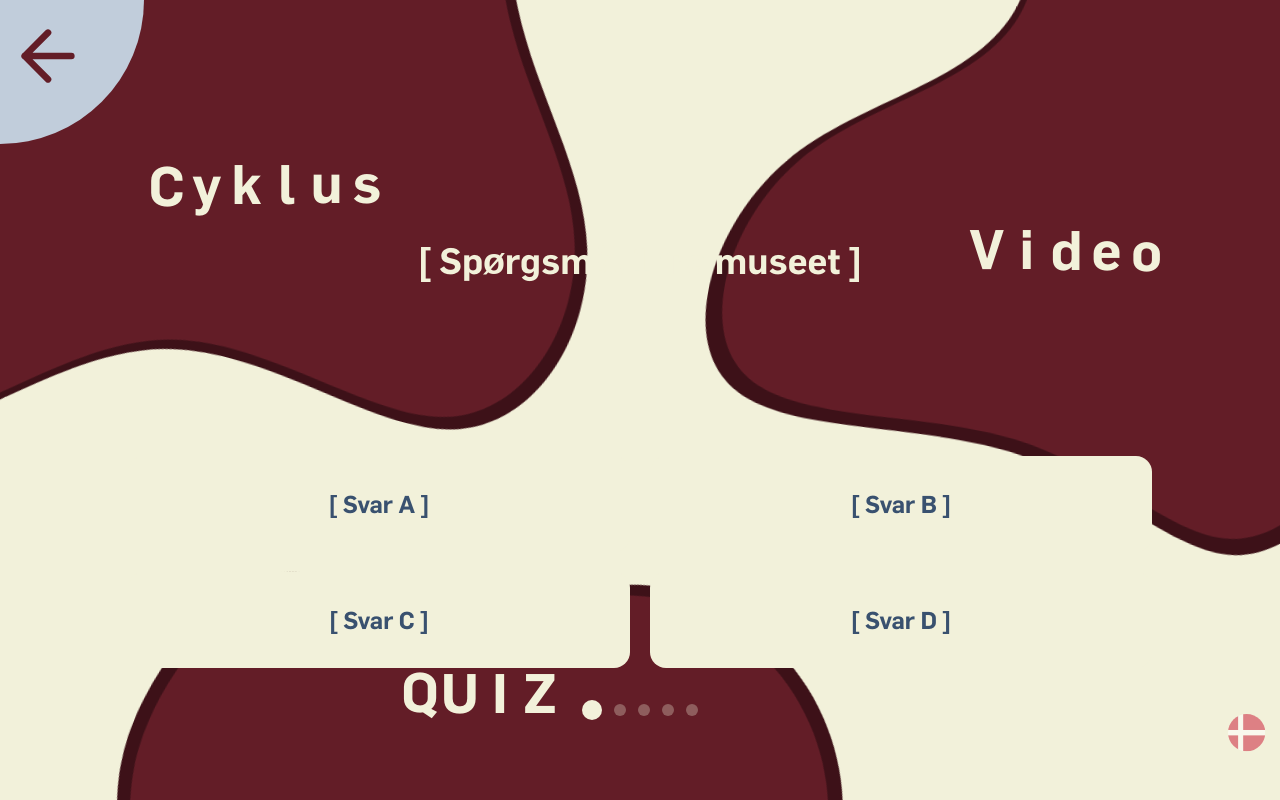
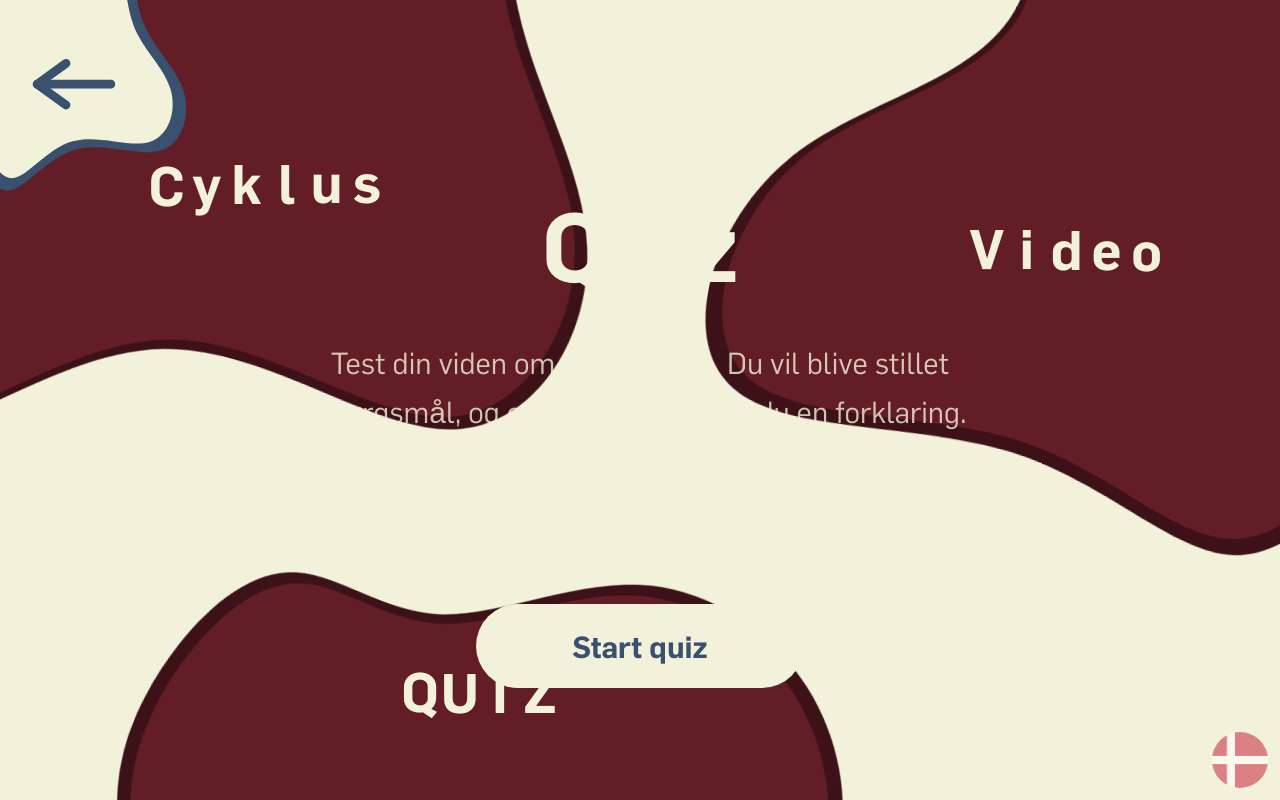
Before and after one commit to Trier77/steno-blod2, a React (Vite) app: page /quiz in a window 1280 px wide. Built offline with nearby package versions, Linux system fonts and the light colour scheme.

Commit message:
Stylet BackButton.jsx

```diff
--- a/src/App.jsx
+++ b/src/App.jsx
@@ -199,25 +199,14 @@ function PersistentBackground() {
           animationDelay={1}
           fade={expanded}
         />
+      </svg>
 
-        {/* Language button */}
-        <foreignObject x="1760" y="990" width="150" height="85">
-          <div
-            xmlns="http://www.w3.org/1999/xhtml"
-            style={{
-              display: "flex",
-              alignItems: "flex-end",
-              justifyContent: "flex-end",
-              width: "100%",
-              height: "100%",
-              paddingRight: "12px",
-              paddingBottom: "8px",
-            }}
-          >
-            <FlagButton />
-          </div>
-        </foreignObject>
-      </svg>
+      {/* Language button — always fixed bottom right, always clickable */}
+      <div
+        style={{ position: "fixed", bottom: "12px", right: "12px", zIndex: 50 }}
+      >
+        <FlagButton />
+      </div>
 
       {/* Quiz blob — always in DOM, scales up/down, clickable on start page */}
       <div
--- a/src/components/BackButton.jsx
+++ b/src/components/BackButton.jsx
@@ -3,24 +3,62 @@ import { useNavigate } from "react-router";
 function BackButton({ onClick }) {
   const navigate = useNavigate();
 
+  const path =
+    "M40.6,-59.2C48.1,-58.4,46.5,-39.5,52.3,-24.6C58,-9.6,71.1,1.2,75.2,14.7C79.4,28.2,74.6,44.3,62.2,48.1C49.9,51.9,30,43.2,14.1,47.7C-1.8,52.2,-13.7,69.7,-23.1,70.7C-32.5,71.6,-39.5,55.9,-39.8,42C-40.1,28.1,-33.8,16,-32.6,6.4C-31.4,-3.3,-35.3,-10.6,-37.8,-22.3C-40.3,-34,-41.5,-50.2,-34.9,-51.4C-28.4,-52.7,-14.2,-39,1.2,-40.8C16.6,-42.6,33.2,-60,40.6,-59.2Z";
+
   return (
     <button
       onClick={onClick ?? (() => navigate("/"))}
-      className="quarter-circle fixed top-0 left-0 z-50 w-36 h-36 flex items-start justify-start bg-museum-blue"
+      style={{
+        position: "fixed",
+        top: -95,
+        left: -110,
+        zIndex: 50,
+        background: "none",
+        border: "none",
+        padding: 0,
+        cursor: "pointer",
+        width: "320px",
+        height: "320px",
+      }}
     >
       <svg
+        viewBox="0 0 200 200"
         xmlns="http://www.w3.org/2000/svg"
-        className="w-20 h-20 mt-4 ml-2"
-        fill="none"
-        viewBox="0 0 24 24"
-        stroke="var(--color-museum-crimson)"
-        strokeWidth={2}
+        style={{ width: "100%", height: "100%", display: "block" }}
       >
+        {/* Shadow/border — primary dark, slightly larger */}
         <path
-          strokeLinecap="round"
-          strokeLinejoin="round"
-          d="M19 12H5M12 5l-7 7 7 7"
+          d={path}
+          fill="var(--color-primary, #1a2e44)"
+          transform="translate(100 100) scale(1.11)"
         />
+        {/* Main blob — museum blue */}
+        <path
+          d={path}
+          fill="var(--color-museum-cream, #f2f1da)"
+          transform="translate(100 100)"
+        />
+        {/* Arrow */}
+        <g transform="translate(100 112)">
+          <line
+            x1="38"
+            y1="0"
+            x2="-8"
+            y2="0"
+            stroke="var(--color-primary, #1a2e44)"
+            strokeWidth="5.5"
+            strokeLinecap="round"
+          />
+          <polyline
+            points="10,-13 -8,0 10,13"
+            fill="none"
+            stroke="var(--color-primary, #1a2e44)"
+            strokeWidth="5.5"
+            strokeLinecap="round"
+            strokeLinejoin="round"
+          />
+        </g>
       </svg>
     </button>
   );
--- a/src/pages/Quiz.jsx
+++ b/src/pages/Quiz.jsx
@@ -92,6 +92,10 @@ if (typeof document !== "undefined" && !document.getElementById("quiz-style")) {
       100% { transform: scale(1); }
     }
     .heartbeat { animation: heartbeat 1.6s ease-in-out infinite; }
+    @keyframes fadeSlideUp {
+      from { opacity: 0; transform: translateY(18px); }
+      to   { opacity: 1; transform: translateY(0); }
+    }
   `;
   document.head.appendChild(s);
 }
@@ -105,6 +109,7 @@ const fadeUp = {
   }),
 };
 
+const SCREEN_INTRO = "intro";
 const SCREEN_QUESTION = "question";
 const SCREEN_EXPLANATION = "explanation";
 const SCREEN_RESULTS = "results";
@@ -115,7 +120,7 @@ function Quiz() {
   const { setExpanded } = useBlob();
   const t = translations[language].quiz;
 
-  const [screen, setScreen] = useState(SCREEN_QUESTION);
+  const [screen, setScreen] = useState(SCREEN_INTRO);
   const [fadeIn, setFadeIn] = useState(true);
   const [currentQ, setCurrentQ] = useState(0);
   const [selectedAnswer, setSelectedAnswer] = useState(null);
@@ -131,7 +136,6 @@ function Quiz() {
   const isActiveQuiz =
     screen === SCREEN_QUESTION || screen === SCREEN_EXPLANATION;
 
-  // Fade content in after blob has had time to expand
   useEffect(() => {
     const id = setTimeout(() => setContentVisible(true), 400);
     return () => clearTimeout(id);
@@ -146,7 +150,6 @@ function Quiz() {
   };
 
   const navigateHome = () => {
-    // Fade content out, shrink blob, then navigate
     setContentVisible(false);
     setExpanded(false);
     setTimeout(() => navigate("/"), 1600);
@@ -211,22 +214,7 @@ function Quiz() {
     setTimeout(() => setShowQuitDialog(false), 300);
   };
 
-  const getOptionStyle = (index) => {
-    if (selectedAnswer === null) {
-      return "bg-museum-cream text-primary hover:opacity-90";
-    }
-    if (!showCorrect) {
-      if (index === selectedAnswer) return "bg-primary text-museum-cream";
-      return "bg-museum-cream text-primary opacity-40";
-    }
-    if (index === question.correct) return "bg-green-600 text-white";
-    if (index === selectedAnswer && !wasCorrect)
-      return "bg-primary text-museum-cream opacity-80";
-    return "bg-museum-cream text-primary opacity-30";
-  };
-
   return (
-    // Transparent background — the persistent blob from App.jsx is the background
     <div
       className="w-screen h-screen flex flex-col overflow-hidden select-none font-flama"
       style={{
@@ -236,7 +224,6 @@ function Quiz() {
         backgroundColor: "transparent",
       }}
     >
-      {/* Quit dialog */}
       {showQuitDialog && (
         <div
           className="fixed inset-0 z-50 flex items-center justify-center"
@@ -278,7 +265,6 @@ function Quiz() {
         </div>
       )}
 
-      {/* Content — fades out on exit, so BackButton fades too */}
       <div
         className="flex flex-col flex-1 px-32 py-16"
         style={{
@@ -289,6 +275,55 @@ function Quiz() {
         }}
       >
         <BackButton onClick={handleBackAttempt} />
+
+        {/* INTRO */}
+        {screen === SCREEN_INTRO && (
+          <div className="flex flex-col items-center justify-between h-full px-16 pt-8 pb-8">
+            <div className="flex-1 flex flex-col items-center justify-center gap-10 px-8">
+              <motion.h1
+                className="text-museum-cream font-semibold text-center"
+                style={{ fontSize: "6rem", lineHeight: 1.1 }}
+                variants={fadeUp}
+                initial="hidden"
+                animate="visible"
+                custom={0.1}
+              >
+                {t.title}
+              </motion.h1>
+              <motion.p
+                className="text-museum-cream/80 text-3xl text-center leading-relaxed font-light max-w-3xl"
+                variants={fadeUp}
+                initial="hidden"
+                animate="visible"
+                custom={0.25}
+              >
+                {t.intro}
+              </motion.p>
+              <motion.div
+                className="flex items-center gap-4"
+                variants={fadeUp}
+                initial="hidden"
+                animate="visible"
+                custom={0.4}
+              >
+                <span className="text-museum-cream/60 text-2xl font-light">
+                  {t.questions.length} {t.introQuestionCount} · {t.introReady}
+                </span>
+              </motion.div>
+            </div>
+            <motion.button
+              onClick={() => transitionTo(SCREEN_QUESTION)}
+              className="bg-museum-cream text-primary font-semibold text-3xl rounded-full px-24 py-6 mb-4 hover:opacity-90 transition-opacity duration-200"
+              variants={fadeUp}
+              initial="hidden"
+              animate="visible"
+              custom={0.55}
+            >
+              {t.startBtn}
+            </motion.button>
+          </div>
+        )}
+
         {/* QUESTION */}
         {screen === SCREEN_QUESTION && (
           <div className="flex flex-col h-full">
@@ -304,8 +339,22 @@ function Quiz() {
               </motion.h2>
             </div>
 
-            <div className="grid grid-cols-2 gap-5 mb-8">
-              {question.options.map((option, i) => (
+            <div className="grid grid-cols-2 gap-6 mb-8">
+              {question.options.map((option, i) => {
+                const getOptionStyle = () => {
+                  if (selectedAnswer === null)
+                    return "bg-museum-cream text-primary hover:opacity-90";
+                  if (!showCorrect) {
+                    if (i === selectedAnswer)
+                      return "bg-primary text-museum-cream";
+                    return "bg-museum-cream text-primary opacity-40";
+                  }
+                  if (i === question.correct) return "bg-green-600 text-white";
+                  if (i === selectedAnswer && !wasCorrect)
+                    return "bg-primary text-museum-cream opacity-80";
+                  return "bg-museum-cream text-primary opacity-30";
+                };
+                return (
                   <motion.button
                     key={i}
                     variants={fadeUp}
@@ -313,11 +362,12 @@ function Quiz() {
                     animate="visible"
                     custom={0.2 + i * 0.1}
                     onClick={() => handleAnswer(i)}
-                  className={`rounded-2xl px-8 py-8 font-semibold text-2xl text-center transition-all duration-500 ${getOptionStyle(i)}`}
+                    className={`rounded-2xl px-8 py-8 font-semibold text-2xl text-center transition-all duration-500 ${getOptionStyle()}`}
                   >
                     {option}
                   </motion.button>
-              ))}
+                );
+              })}
             </div>
 
             <motion.div
@@ -433,9 +483,7 @@ function ResultsScreen({ score, total, stats, t, onPlayAgain, onHome }) {
             {t.resultsBetterThan}
           </p>
           <p
-            className={`text-museum-cream font-semibold leading-none${
-              showPercentile ? " heartbeat" : ""
-            }`}
+            className={`text-museum-cream font-semibold leading-none${showPercentile ? " heartbeat" : ""}`}
             style={{ fontSize: "8rem" }}
           >
             {animatedPct}%
--- a/translations.js
+++ b/translations.js
@@ -22,6 +22,8 @@ const translations = {
       title: "Quiz",
       intro:
         "Test din viden om udstillingen. Du vil blive stillet spørgsmål, og efter hvert svar får du en forklaring.",
+      introQuestionCount: "spørgsmål",
+      introReady: "Er du klar?",
       startBtn: "Start quiz",
       nextBtn: "Næste spørgsmål",
       resultsTitle: "Resultat",
@@ -38,37 +40,64 @@ const translations = {
       resultsOfVisitors: "af alle andre besøgende",
       resultsBasedOn: "Baseret på",
       resultsAttempts: "forsøg i alt",
-
       questions: [
         {
-          question: "[ Spørgsmål 1 fra museet ]",
-          options: ["[ Svar A ]", "[ Svar B ]", "[ Svar C ]", "[ Svar D ]"],
-          correct: 0,
-          explanation: "[ Forklaring fra museet ]",
+          question: "Hvornår får en pige typisk sin første menstruation?",
+          options: ["9 år", "13 år", "18 år"],
+          correct: 1,
+          explanation:
+            "Det er meget forskelligt, hvornår en pige får sin menstruation. De fleste får den, når de er mellem 9 og 18 år. Piger får menstruation tidligere, end man gjorde i gamle dage – bl.a. fordi vi får bedre kost.",
         },
         {
-          question: "[ Spørgsmål 2 fra museet ]",
-          options: ["[ Svar A ]", "[ Svar B ]", "[ Svar C ]", "[ Svar D ]"],
-          correct: 0,
-          explanation: "[ Forklaring fra museet ]",
+          question: 'Hvad betyder ordet "menstruation"?',
+          options: ["Blodets tid", "Det røde", "Månedlig", "Sundhed"],
+          correct: 2,
+          explanation:
+            'Menstruation betyder "månedlig". Menstruationscyklussen varer i gennemsnit mellem 23 og 35 dage. Derfor har det fået navn fra det latinske ord "mensis", som betyder måned.',
         },
         {
-          question: "[ Spørgsmål 3 fra museet ]",
-          options: ["[ Svar A ]", "[ Svar B ]", "[ Svar C ]", "[ Svar D ]"],
-          correct: 0,
-          explanation: "[ Forklaring fra museet ]",
+          question:
+            "Hvor mange menstruationer har en kvinde i løbet af sit liv?",
+          options: ["Ca. 8.000", "Ca. 400", "Ca. 40"],
+          correct: 1,
+          explanation:
+            "I dag har en kvinde ca. 400 menstruationer i løbet af sit liv. For 150 år siden var tallet tættere på 40, bl.a. fordi kvinder havde mange graviditeter.",
         },
         {
-          question: "[ Spørgsmål 4 fra museet ]",
-          options: ["[ Svar A ]", "[ Svar B ]", "[ Svar C ]", "[ Svar D ]"],
+          question:
+            "Hvornår i livet har man de kraftigste menstruationssmerter?",
+          options: [
+            "De første år efter man har fået sin første menstruation",
+            "Omkring 30-års alderen",
+            "De sidste år inden menstruationen stopper",
+          ],
           correct: 0,
-          explanation: "[ Forklaring fra museet ]",
+          explanation:
+            "Flest piger i teenageårene og kvinder i starten af 20'erne har voldsomme menstruationssmerter.",
         },
         {
-          question: "[ Spørgsmål 5 fra museet ]",
-          options: ["[ Svar A ]", "[ Svar B ]", "[ Svar C ]", "[ Svar D ]"],
-          correct: 0,
-          explanation: "[ Forklaring fra museet ]",
+          question:
+            "Det er først for nylig, at man er begyndt at forske i menstruationsblod. Hvad er årsagen?",
+          options: [
+            "Kvinder har ikke villet donere blod til forskning",
+            "Forskningsverdenen har historisk set fokuseret mest på mandekroppen",
+            "Forskere har syntes, at blodet var ulækkert",
+            "Menstruationen har været tabubelagt",
+          ],
+          correct: 1,
+          explanation:
+            "Det er svært at give én forklaring på, hvorfor forskere ikke har interesseret sig for menstruationsblod. Nogle af grundene er, at menstruation har været tabubelagt, og at forskningsverdenen historisk har været mest optaget af mandekroppen.",
+        },
+        {
+          question: "Hvorfor undersøger forskere menstruationsblod?",
+          options: [
+            "Fordi de gerne vil vide, hvordan man standser menstruationen",
+            "Fordi kvinders cyklus kan give svar på spørgsmål om kvinders sundhed",
+            "Fordi de ønsker at bruge menstruationsblod til blodtransfusion",
+          ],
+          correct: 1,
+          explanation:
+            "Menstruationsblod består af forskellige slags celler, proteiner og andre stoffer, som alt sammen kan fortælle forskere om kvinders sundhed.",
         },
       ],
     },
@@ -96,6 +125,8 @@ const translations = {
       title: "Quiz",
       intro:
         "Test your knowledge about the exhibition. You will be asked questions, and after each answer you will receive an explanation.",
+      introQuestionCount: "questions",
+      introReady: "Are you ready?",
       startBtn: "Start quiz",
       nextBtn: "Next question",
       resultsTitle: "Results",
@@ -112,62 +143,63 @@ const translations = {
       resultsOfVisitors: "of all other visitors",
       resultsBasedOn: "Based on",
       resultsAttempts: "attempts in total",
-
       questions: [
         {
-          question: "[ Question 1 from the museum ]",
+          question: "When does a girl typically get her first period?",
+          options: ["9 years old", "13 years old", "18 years old"],
+          correct: 1,
+          explanation:
+            "It varies greatly when a girl gets her first period. Most girls get their period when they are between 9 and 18 years old. Girls now get their period earlier than previous generations, partly due to improved nutrition.",
+        },
+        {
+          question: 'What does the word "menstruation" mean?',
+          options: ["The red flow", "Bleeding", "Monthly", "Health"],
+          correct: 2,
+          explanation:
+            'Menstruation means "monthly". A menstrual cycle averages between 23 to 35 days. Its name is therefore derived from the Latin word "mensis", which means month.',
+        },
+        {
+          question: "How many periods does a woman have during her life?",
+          options: ["About 1000", "About 400", "About 40"],
+          correct: 1,
+          explanation:
+            "Today, a woman has about 400 periods during her life. 150 years ago, the number was closer to 40, partly because women had many pregnancies.",
+        },
+        {
+          question:
+            "At what stage in life do women have the most severe menstrual cramps?",
           options: [
-            "[ Answer A ]",
-            "[ Answer B ]",
-            "[ Answer C ]",
-            "[ Answer D ]",
+            "The first few years after their first period",
+            "In their 30s",
+            "The last few years before their period stops",
           ],
           correct: 0,
-          explanation: "[ Explanation from the museum ]",
+          explanation:
+            "Teenage girls and women in the beginning of their 20s have the most severe menstrual cramps.",
         },
         {
-          question: "[ Question 2 from the museum ]",
+          question:
+            "Only recently have scientists begun researching menstrual blood. Why is that?",
           options: [
-            "[ Answer A ]",
-            "[ Answer B ]",
-            "[ Answer C ]",
-            "[ Answer D ]",
+            "Women have not been willing to donate blood for research",
+            "The research community has historically focused on the male body",
+            "Researchers have found menstrual blood to be 'gross'",
+            "Menstruation has been a taboo",
           ],
-          correct: 0,
-          explanation: "[ Explanation from the museum ]",
+          correct: 1,
+          explanation:
+            "It's difficult to give a single explanation as to why researchers have not been interested in menstrual blood. Some of the reasons are that menstruation is a taboo subject, and that the research community historically has favoured the male body in research.",
         },
         {
-          question: "[ Question 3 from the museum ]",
+          question: "Why do researchers study menstrual blood?",
           options: [
-            "[ Answer A ]",
-            "[ Answer B ]",
-            "[ Answer C ]",
-            "[ Answer D ]",
+            "They want to know how to stop menstruation",
+            "Because women's menstrual cycles can answer questions about their health",
+            "They want to use menstrual blood for blood transfusions",
           ],
-          correct: 0,
-          explanation: "[ Explanation from the museum ]",
-        },
-        {
-          question: "[ Question 4 from the museum ]",
-          options: [
-            "[ Answer A ]",
-            "[ Answer B ]",
-            "[ Answer C ]",
-            "[ Answer D ]",
-          ],
-          correct: 0,
-          explanation: "[ Explanation from the museum ]",
-        },
-        {
-          question: "[ Question 5 from the museum ]",
-          options: [
-            "[ Answer A ]",
-            "[ Answer B ]",
-            "[ Answer C ]",
-            "[ Answer D ]",
-          ],
-          correct: 0,
-          explanation: "[ Explanation from the museum ]",
+          correct: 1,
+          explanation:
+            "Menstrual blood consists of different types of cells, proteins, and other compounds, which can all tell researchers about women's health.",
         },
       ],
     },
```
Lines whose indentation alone changed are shown as unchanged.
